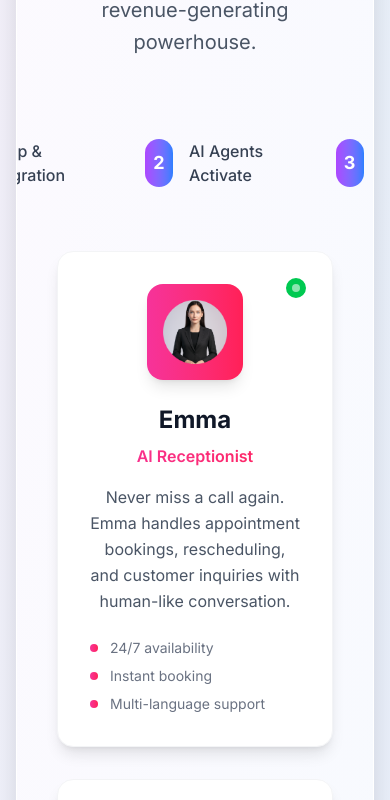
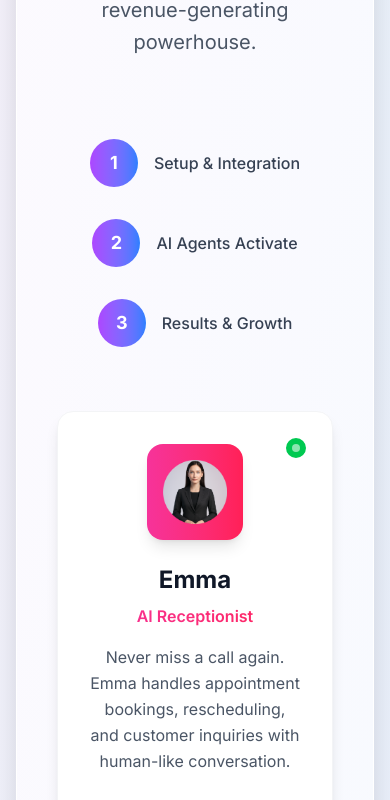
Before and after one commit to Joshua-Yel/Aura300, a React (Vite) app: page / in a window 390 px wide. Shown: the part 2629-3429 px from the top of the page. Built offline with nearby package versions, Linux system fonts and the light colour scheme.

Commit message:
version 1

```diff
--- a/src/App.tsx
+++ b/src/App.tsx
@@ -581,23 +581,36 @@ function App() {
                 viewport={{ once: true }}
                 className="mb-16"
               >
-              <div className="flex justify-center items-center space-x-8 mb-12">
+                <div className="flex flex-col sm:flex-row justify-center items-center space-y-8 sm:space-y-0 sm:space-x-8 mb-12">
                   <div className="flex items-center space-x-4">
-                  <div className="w-12 h-12 bg-gradient-to-r from-purple-500 to-blue-500 rounded-full flex items-center justify-center text-white font-bold text-lg">1</div>
+                    <div className="w-12 h-12 bg-gradient-to-r from-purple-500 to-blue-500 rounded-full flex items-center justify-center text-white font-bold text-lg">
+                      1
+                    </div>
                     <span className="text-gray-700 font-medium">Setup & Integration</span>
                   </div>
-                <div className="w-8 h-px bg-gradient-to-r from-purple-300 to-blue-300"></div>
+
+                  {/* Line separator for desktop */}
+                  <div className="hidden sm:block w-8 h-px bg-gradient-to-r from-purple-300 to-blue-300"></div>
+
                   <div className="flex items-center space-x-4">
-                  <div className="w-12 h-12 bg-gradient-to-r from-purple-500 to-blue-500 rounded-full flex items-center justify-center text-white font-bold text-lg">2</div>
+                    <div className="w-12 h-12 bg-gradient-to-r from-purple-500 to-blue-500 rounded-full flex items-center justify-center text-white font-bold text-lg">
+                      2
+                    </div>
                     <span className="text-gray-700 font-medium">AI Agents Activate</span>
                   </div>
-                <div className="w-8 h-px bg-gradient-to-r from-purple-300 to-blue-300"></div>
+
+                  {/* Line separator for desktop */}
+                  <div className="hidden sm:block w-8 h-px bg-gradient-to-r from-purple-300 to-blue-300"></div>
+
                   <div className="flex items-center space-x-4">
-                  <div className="w-12 h-12 bg-gradient-to-r from-purple-500 to-blue-500 rounded-full flex items-center justify-center text-white font-bold text-lg">3</div>
+                    <div className="w-12 h-12 bg-gradient-to-r from-purple-500 to-blue-500 rounded-full flex items-center justify-center text-white font-bold text-lg">
+                      3
+                    </div>
                     <span className="text-gray-700 font-medium">Results & Growth</span>
                   </div>
                 </div>
               </motion.div>
+
 
             {/* Agent Cards */}
             <div className="grid grid-cols-1 lg:grid-cols-3 gap-8 mb-16">
@@ -1195,7 +1208,7 @@ function App() {
               <h4 className="font-semibold mb-4">Product</h4>
               <ul className="space-y-2 text-gray-400">
                 <li>Features</li>
-                <li>Pricing</li>
+                {/* <li>Pricing</li> */}
                 <li>Demo</li>
               </ul>
             </div>
```
Lines whose indentation alone changed are shown as unchanged.
